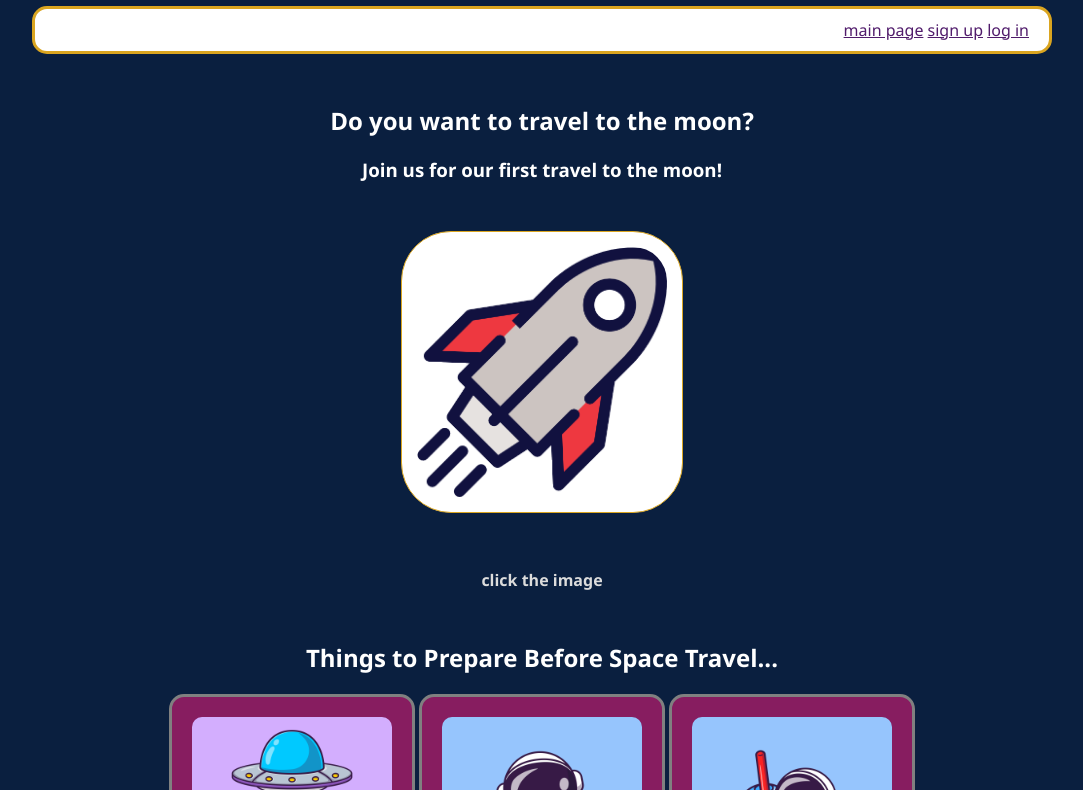
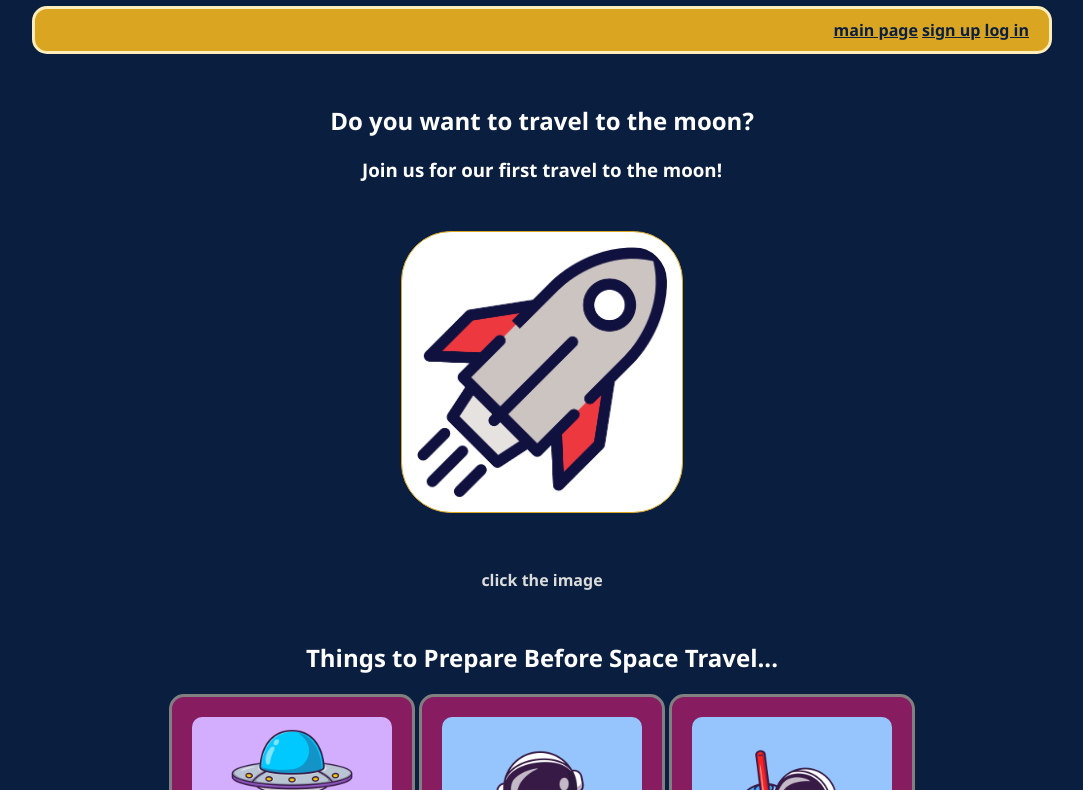
Before and after one commit to 2017155015/HomeworkRepository, a plain HTML site: page LAB3/index.html in a window 1280 px wide. Shown: the part 80-870 px from the top of the page, without its empty margins (98-1181 px from the left). Drawn offline with Linux system fonts and the light colour scheme.

Commit message:
Update main.css

```diff
--- a/LAB3/main.css
+++ b/LAB3/main.css
@@ -11,13 +11,14 @@ body {
 nav {
   padding : 10px 20px;
   text-align: right;
-  background-color: white;
-  border: 3px solid goldenrod;
+  background-color: goldenrod;
+  border: 3px solid #FFEDBC;
   border-radius: 15px;
 }
 
 nav a {
-  color : #501B6B;
+  font-weight : bold;
+  color : #0A1F3F;
 }
 
 #headsliding {
```
